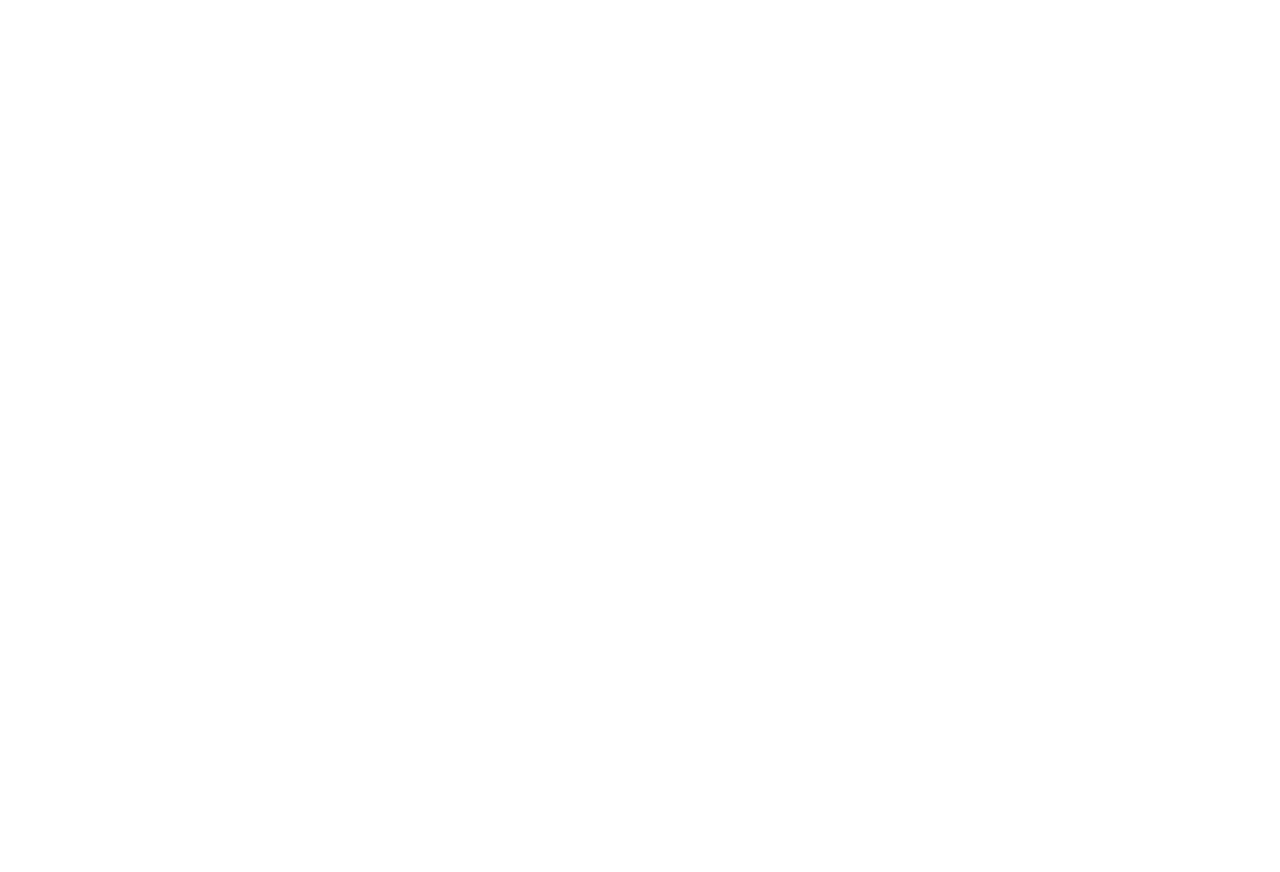
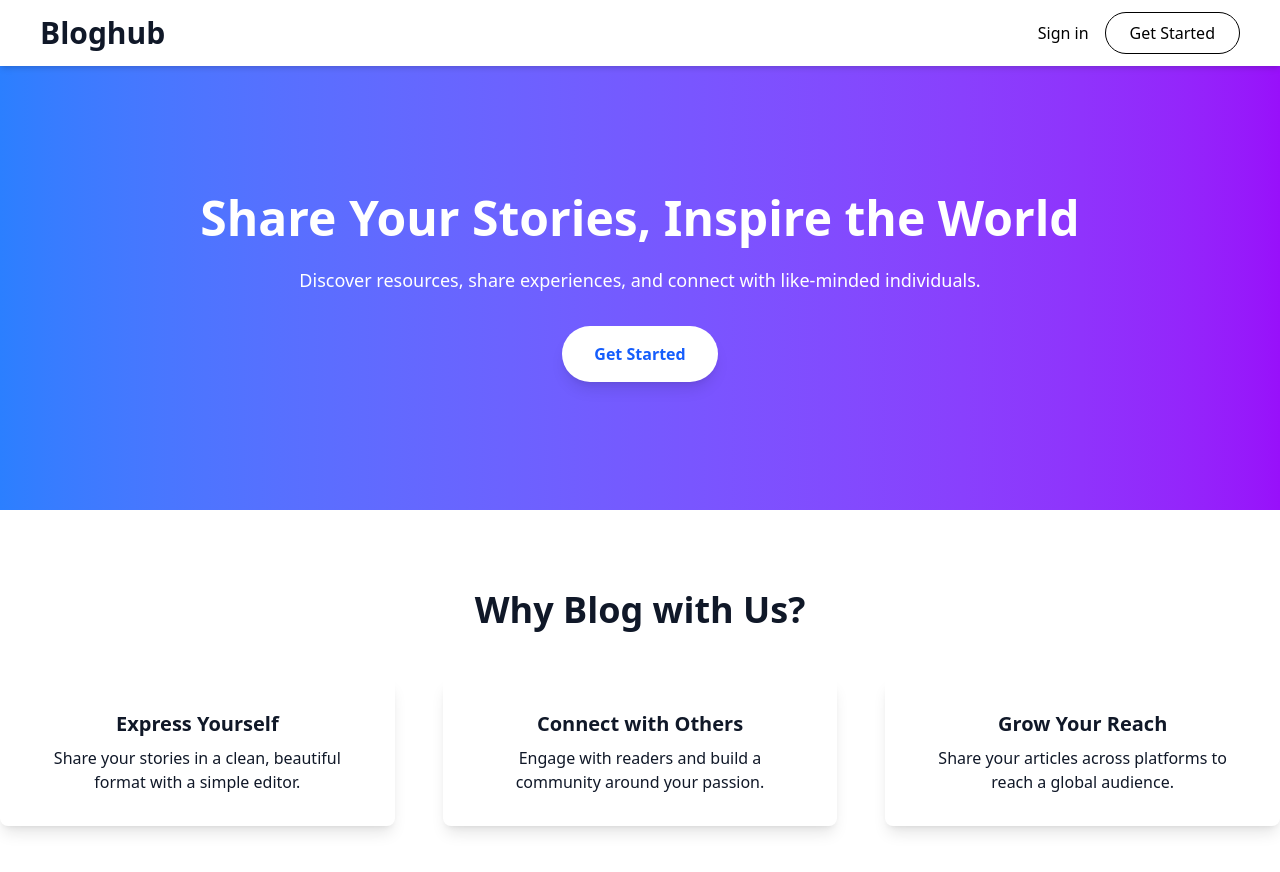
Before and after one commit to Mandeep-Singh18/Bloghub-blogwebsite-likemedium, a React (Vite) app in the folder frontend/: page / in a window 1280 px wide. Before the commit this address had no page. Shown: the top 872 px of the page. Before the commit the page ends 800 px from the top, so only its background shows below. Built offline with nearby package versions, Linux system fonts and the light colour scheme.

Commit message:
add landing page

```diff
--- a/frontend/src/App.tsx
+++ b/frontend/src/App.tsx
@@ -4,6 +4,7 @@
 import { Blogs } from './pages/Blogs'
 import { Blog } from './pages/Blog'
 import { Publish } from './pages/Publish'
+import LandingPage from './pages/LandingPage'
 
 function App() {
 
@@ -11,6 +12,7 @@
     <>
       <BrowserRouter>
         <Routes>
+          <Route path='/' element = {<LandingPage/>}/>
           <Route path="/signup" element ={<Signup />} />
           <Route path="/signin" element ={<Signin />} />
           <Route path="/blogs"   element ={<Blogs/>} />
--- /dev/null
+++ b/frontend/src/pages/LandingPage.tsx
@@ -0,0 +1,55 @@
+import React from 'react';
+import { Link } from 'react-router-dom';
+
+const LandingPage: React.FC = () => {
+    return (
+        <div className="min-h-screen bg-gradient-to-r from-blue-500 to-purple-600 text-white">
+            {/* Header Section */}
+            <header className="px-10 py-3 bg-white shadow-md text-gray-900">
+                <div className="container mx-auto flex justify-between items-center">
+                    <h1 className="text-3xl font-bold">Bloghub</h1>
+                    <div>
+                        <Link to={'/signin'}>
+                            <button className="text-black rounded-full cursor-pointer mr-4">Sign in</button>
+                        </Link>
+                        <Link to={'/signup'}>
+                            <button className="px-6 py-2 text-black rounded-full border cursor-pointer hover:bg-black hover:text-white">Get Started</button>
+                        </Link>
+                    </div>
+                </div>
+            </header>
+
+            {/* Hero Section */}
+            <section className="text-center py-32">
+                <h2 className="text-5xl font-extrabold mb-6">Share Your Stories, Inspire the World</h2>
+                <p className="text-lg mb-8">Discover resources, share experiences, and connect with like-minded individuals.</p>
+                <Link to={'/signup'}>
+                    <button className="px-8 py-4 bg-white text-blue-600 font-bold rounded-full cursor-pointer shadow-lg hover:bg-gray-100">Get Started</button>
+                </Link>
+            </section>
+
+            {/* Features Section */}
+            <section className="py-20 bg-white text-gray-900">
+                <div className="container mx-auto text-center">
+                    <h3 className="text-4xl font-bold mb-12">Why Blog with Us?</h3>
+                    <div className="grid md:grid-cols-2 lg:grid-cols-3 gap-12">
+                        <div className="p-8 shadow-lg rounded-lg">
+                            <h4 className="text-xl font-bold mb-2">Express Yourself</h4>
+                            <p>Share your stories in a clean, beautiful format with a simple editor.</p>
+                        </div>
+                        <div className="p-8 shadow-lg rounded-lg">
+                            <h4 className="text-xl font-bold mb-2">Connect with Others</h4>
+                            <p>Engage with readers and build a community around your passion.</p>
+                        </div>
+                        <div className="p-8 shadow-lg rounded-lg">
+                            <h4 className="text-xl font-bold mb-2">Grow Your Reach</h4>
+                            <p>Share your articles across platforms to reach a global audience.</p>
+                        </div>
+                    </div>
+                </div>
+            </section>
+        </div>
+    );
+};
+
+export default LandingPage;
```
